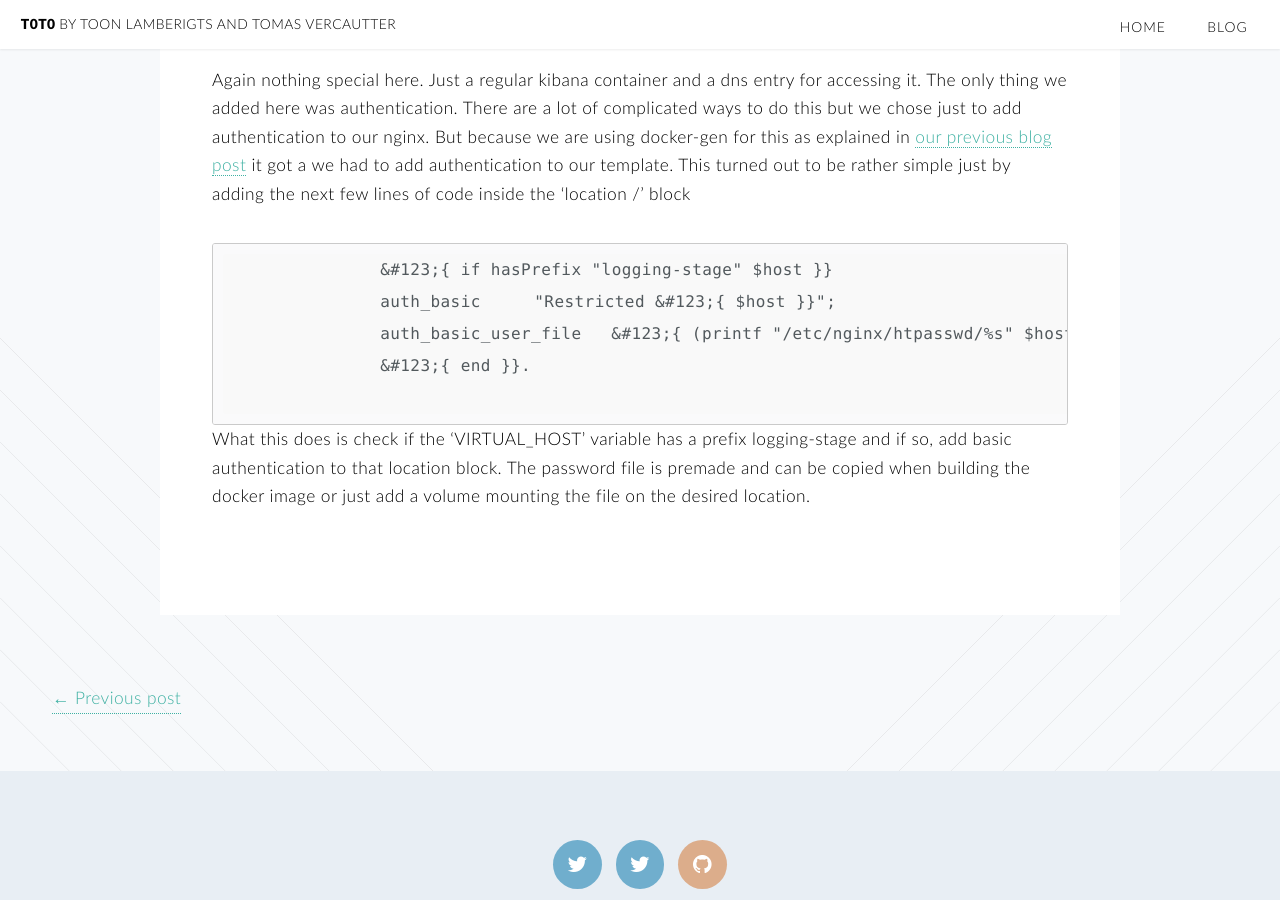
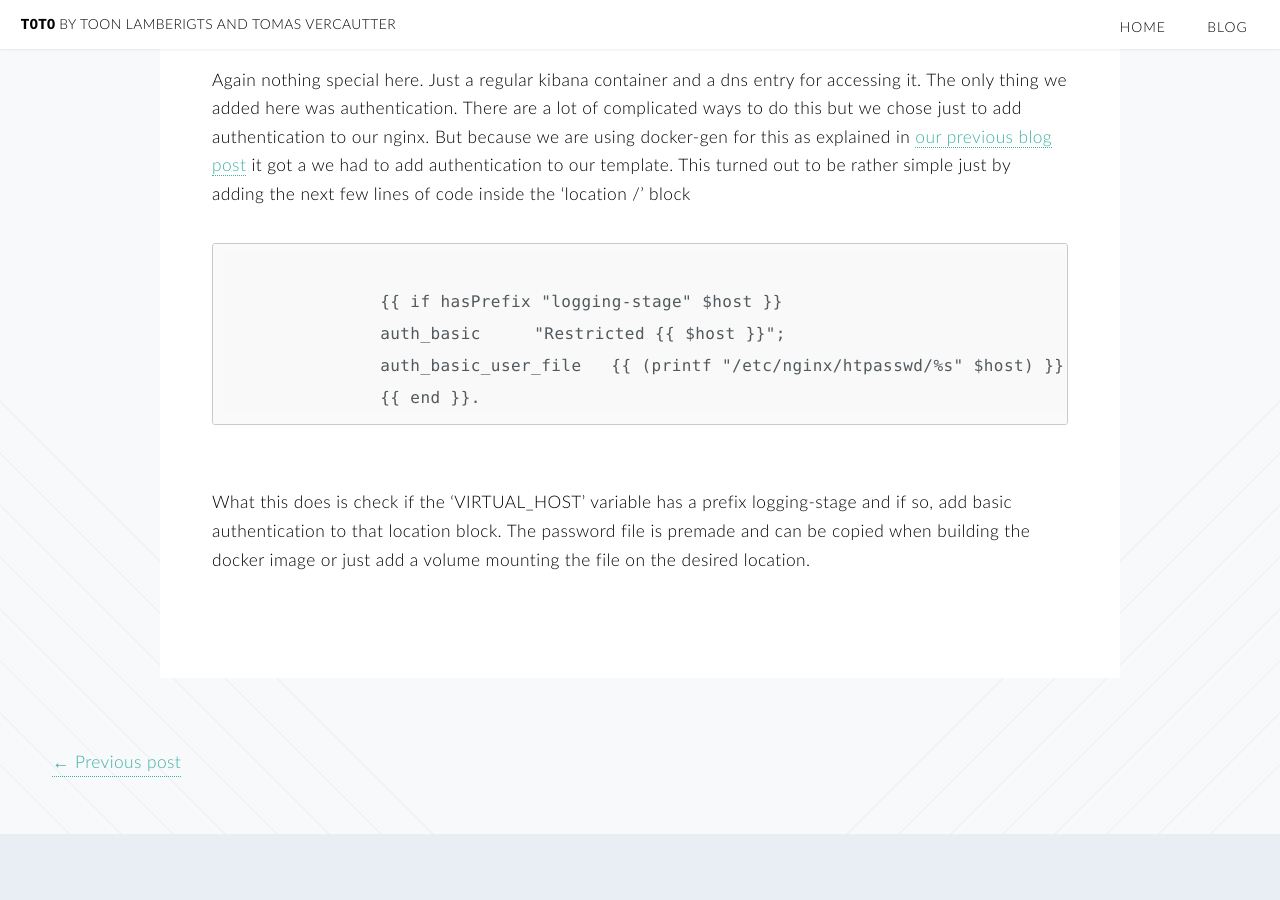
Before and after one commit to t0t0/t0t0.github.io, a Jekyll site: the page built from _posts/2016-4-22-logging-docker.md, in a window 1280 px wide and 900 px high, scrolled down 3534 px. Built offline with Jekyll 4.4.1, drawn with Linux system fonts in a browser that asks for light colours.

Commit message:
fix error in markdown-html mix

````diff
--- a/_posts/2016-4-22-logging-docker.md
+++ b/_posts/2016-4-22-logging-docker.md
@@ -129,12 +129,14 @@ To store all the logs we went with just a regular elasticsearch container. It st
 
 Again nothing special here. Just a regular kibana container and a dns entry for accessing it. The only thing we added here was authentication. There are a lot of complicated ways to do this but we chose just to add authentication to our nginx. But because we are using docker-gen for this as explained in <a href="/internship%20week%202/2016/02/24/dock-gen-and-continuous-integration.html">our previous blog post</a> it got a we had to add authentication to our template. This turned out to be rather simple just by adding the next few lines of code inside the 'location /' block
 
-```
+<pre>
+<code>
 		&#123;{ if hasPrefix "logging-stage" $host }}
 		auth_basic	"Restricted &#123;{ $host }}";
 		auth_basic_user_file	&#123;{ (printf "/etc/nginx/htpasswd/%s" $host) }};
 		&#123;{ end }}.
-
-```
+</code>
+</pre>
+<br />
 
 What this does is check if the 'VIRTUAL_HOST' variable has a prefix logging-stage and if so, add basic authentication to that location block. The password file is premade and can be copied when building the docker image or just add a volume mounting the file on the desired location.
````
